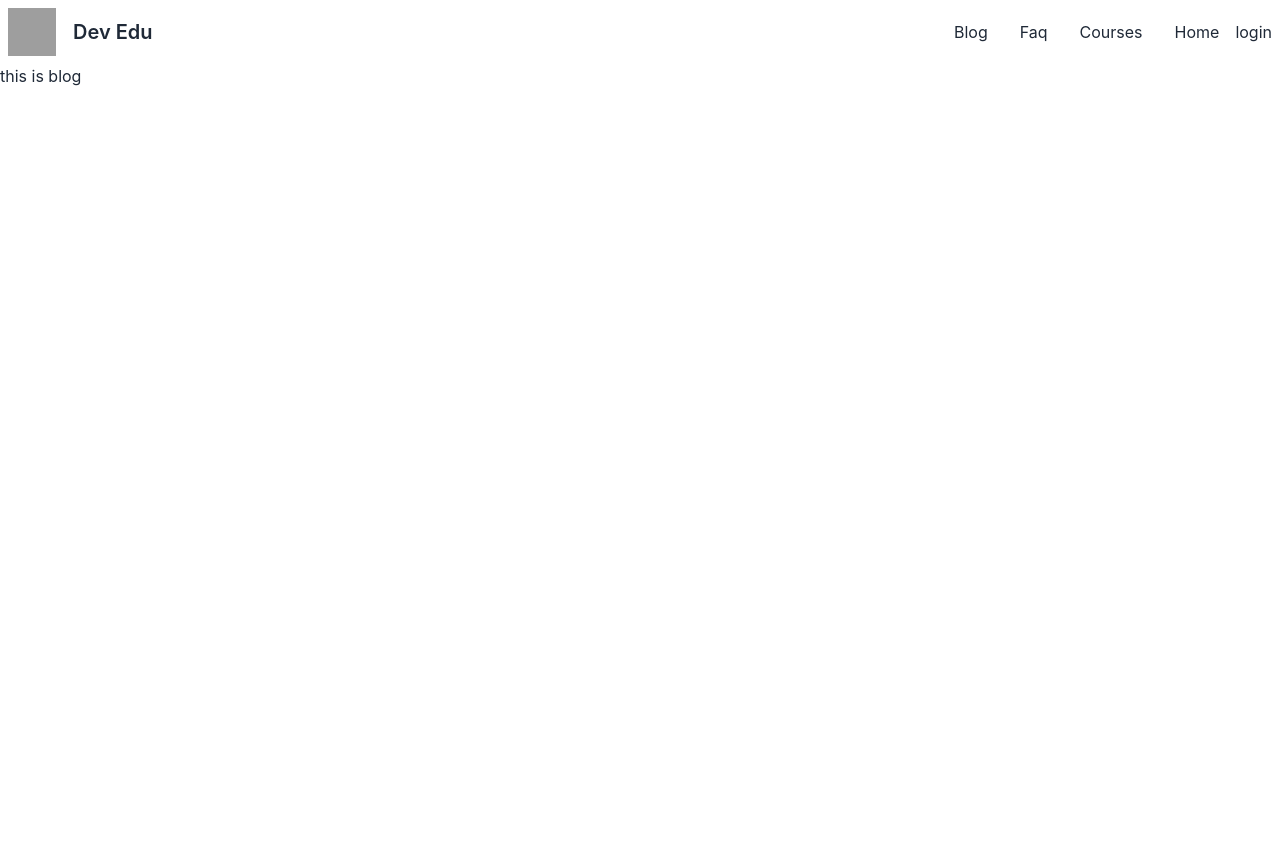
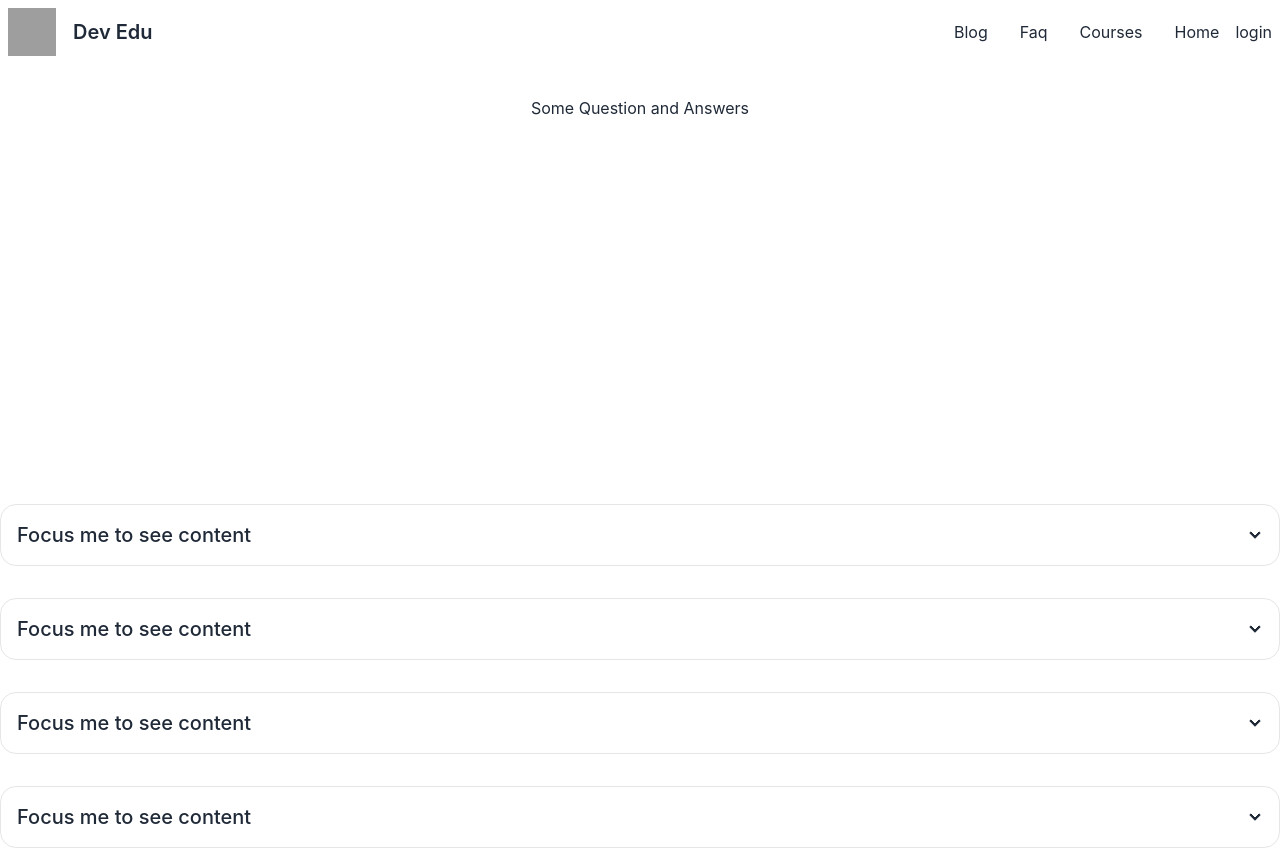
Before and after one commit to Hrittik-Chatterjee/Education-Website, a React (Create React App) app: page /blog in a window 1280 px wide. Before the commit the page ends 800 px from the top, so only its background shows below. Built offline with nearby package versions, Linux system fonts and the light colour scheme; no server answers; grey boxes are pictures that could not be loaded.

Commit message:
blog setting up

```diff
--- a/src/Componenets/Blog.js
+++ b/src/Componenets/Blog.js
@@ -3,7 +3,39 @@ import React from 'react';
 const Blog = () => {
     return (
         <div>
-            <h2>this is blog</h2>
+            <p className='text-center my-8'>Some Question and Answers</p>
+            <div tabIndex={0} className="collapse collapse-arrow border border-base-300 bg-base-100 rounded-box mt-96 mb-8">
+                <div className="collapse-title text-xl font-medium">
+                    Focus me to see content
+                </div>
+                <div className="collapse-content">
+                    <p>tabIndex={0} attribute is necessary to make the div focusable</p>
+                </div>
+            </div>
+            <div tabIndex={0} className="collapse collapse-arrow border border-base-300 bg-base-100 rounded-box my-8">
+                <div className="collapse-title text-xl font-medium">
+                    Focus me to see content
+                </div>
+                <div className="collapse-content">
+                    <p>tabIndex={0} attribute is necessary to make the div focusable</p>
+                </div>
+            </div>
+            <div tabIndex={0} className="collapse collapse-arrow border border-base-300 bg-base-100 rounded-box my-8">
+                <div className="collapse-title text-xl font-medium">
+                    Focus me to see content
+                </div>
+                <div className="collapse-content">
+                    <p>tabIndex={0} attribute is necessary to make the div focusable</p>
+                </div>
+            </div>
+            <div tabIndex={0} className="collapse collapse-arrow border border-base-300 bg-base-100 rounded-box mt-8">
+                <div className="collapse-title text-xl font-medium">
+                    Focus me to see content
+                </div>
+                <div className="collapse-content">
+                    <p>tabIndex={0} attribute is necessary to make the div focusable</p>
+                </div>
+            </div>
         </div>
     );
 };
--- /dev/null
+++ b/src/Componenets/IndCourseDetails.js
@@ -0,0 +1,30 @@
+import React from 'react';
+import { Link, useLoaderData } from 'react-router-dom';
+
+const IndCourseDetails = () => {
+    const loaderData = useLoaderData()
+
+    return (
+        <div className=''>
+            <div>
+                <img className='w-96 h-56 mx-auto' src={loaderData.thumbnail_url} alt="" />
+                <h3 className='text-4xl font-sans text-yellow-500 font-bold mx-96 text-center'>{loaderData.name}</h3>
+                <p className='px-12 py-4 text-lg text-emerald-400'>{loaderData.details}</p>
+            </div>
+            <div className='mt-12 flex  justify-center'>
+                <div>
+                    <h1 className='text-4xl text-red-900 font-bold  '>This course Contains</h1>
+                    <ul className='text-black my-4 font-semibold'>
+                        <li>{loaderData.hours} hours of video</li>
+                        <li>{loaderData.article} articles </li>
+                        <li>{loaderData.download} downloadable recourses</li>
+                    </ul>
+                    <Link><button className='bg-indigo-700 text-white rounded p-4 my-3'>Get Premium access</button></Link>
+                </div>
+            </div>
+
+        </div>
+    );
+};
+
+export default IndCourseDetails;
--- a/src/routes/routes.js
+++ b/src/routes/routes.js
@@ -8,6 +8,7 @@ import Login from "../Componenets/Login";
 import Register from "../Componenets/Register";
 import Main from "../Layout/Main";
 import Profile from "../Componenets/Profile";
+import IndCourseDetails from "../Componenets/IndCourseDetails";
 
 const router = createBrowserRouter([
     {
@@ -48,7 +49,12 @@ const router = createBrowserRouter([
         {
           path: '/register',
           element: <Register></Register>
-        }
+        },
+        {
+          path:'/courses/:id',
+          element:<IndCourseDetails></IndCourseDetails>,
+          loader: ({params})=>fetch (`http://localhost:5000/courses/${params.id}`)
+        },
 
       ]
     }
```
